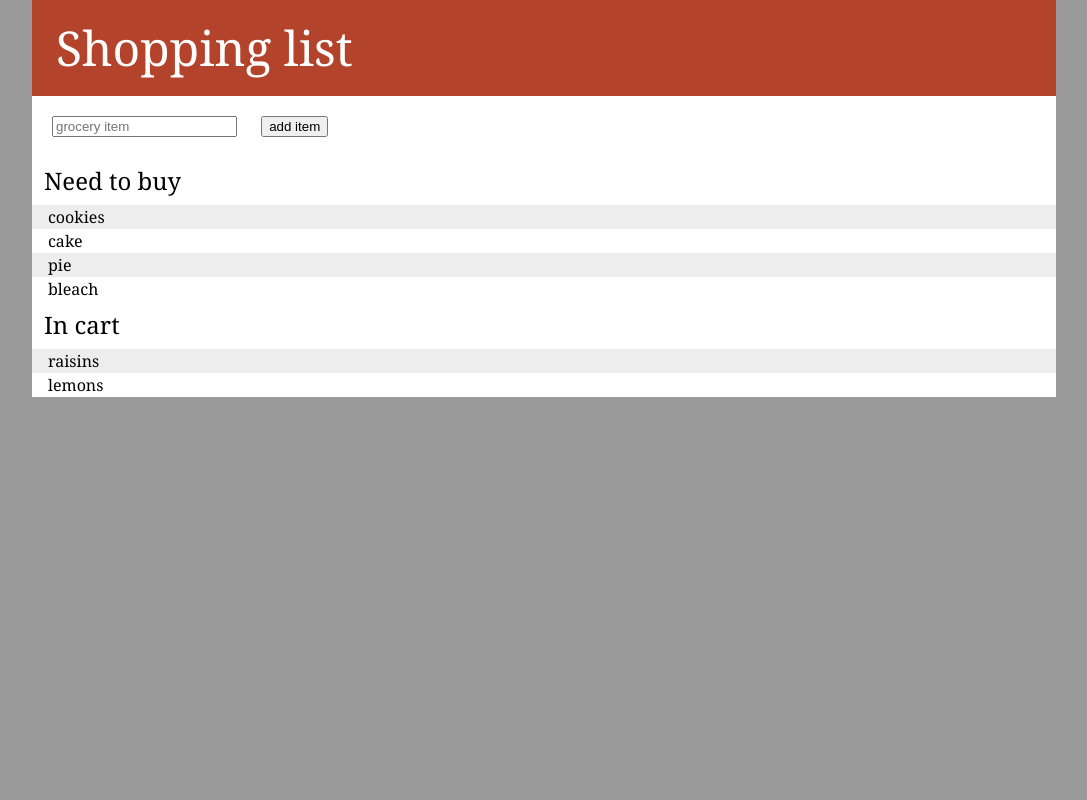
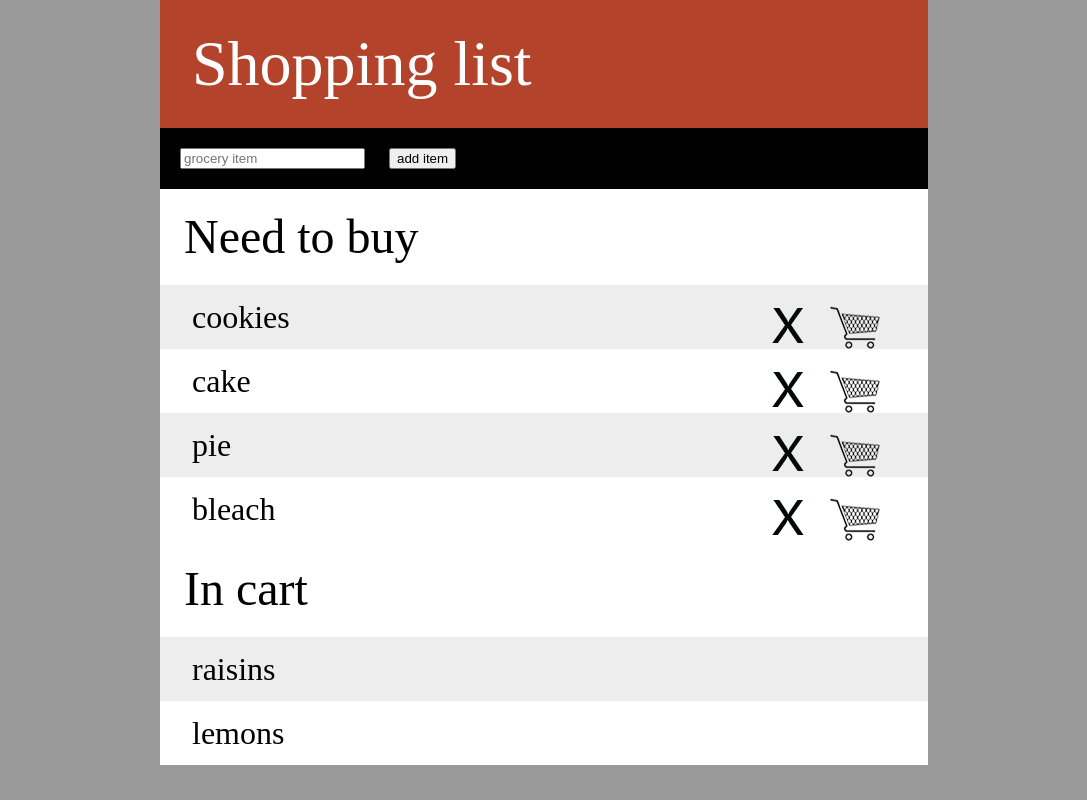
Before and after one commit to justinwellsstew/shoppingList, a plain HTML site: page index.html in a window 1280 px wide. Shown: the whole page, without its empty margins (96-1183 px from the left). Drawn offline with nearby package versions, Linux system fonts and the light colour scheme.

Commit message:
added buttons

```diff
--- a/css/styles.css
+++ b/css/styles.css
@@ -2,7 +2,7 @@
 
 html {
   background-color:#999999;
-  font-family: georgia, serif;
+  font-family: Futura;
 }
 
 input {
@@ -13,16 +13,22 @@ h1 {
   background-color: #B3432B;
   padding:.5em;
   color:#FFFFFF;
-  font-size:3em;
+  font-size:4em;
 }
 
 h2 {
-  font-size: 1.5em;
+  font-size: 3em;
   padding:.5em;
 }
 
 li{
-  padding:.25em 1em;
+  padding:.5em 1em;
+  font-size: 2em;
+}
+
+li > img {
+  float:right;
+  margin: 0 .5em .1em 0;
 }
 
 li:nth-child(odd){
@@ -30,7 +36,11 @@ li:nth-child(odd){
 }
 
 #main{
-  width:80%;
+  width:60%;
   margin: 0 auto;
   background-color: #FFFFFF;
 }
+
+#search{
+  background: #000000;
+}
--- a/index.html
+++ b/index.html
@@ -11,15 +11,17 @@
   <body>
     <div id="main">
       <h1>Shopping list</h1>
+      <div id="search">
       <input type="text" placeholder = "grocery item"></input>
       <button>add item</button>
+    </div>
       <section id="need">
         <h2>Need to buy</h2>
         <ol>
-          <li>cookies</li>
-          <li>cake</li>
-          <li>pie</li>
-          <li>bleach</li>
+          <li>cookies <img src="images/cart.png"><img src="images/x.png"></li>
+          <li>cake <img src="images/cart.png"><img src="images/x.png"></li>
+          <li>pie <img src="images/cart.png"><img src="images/x.png"></li>
+          <li>bleach <img src="images/cart.png"><img src="images/x.png"></li>
         </ol>
       </section>
       <section id="incart">
```
Also changed, not shown: images/cart.gif (added), images/cart.png (added), images/x.png (added).
